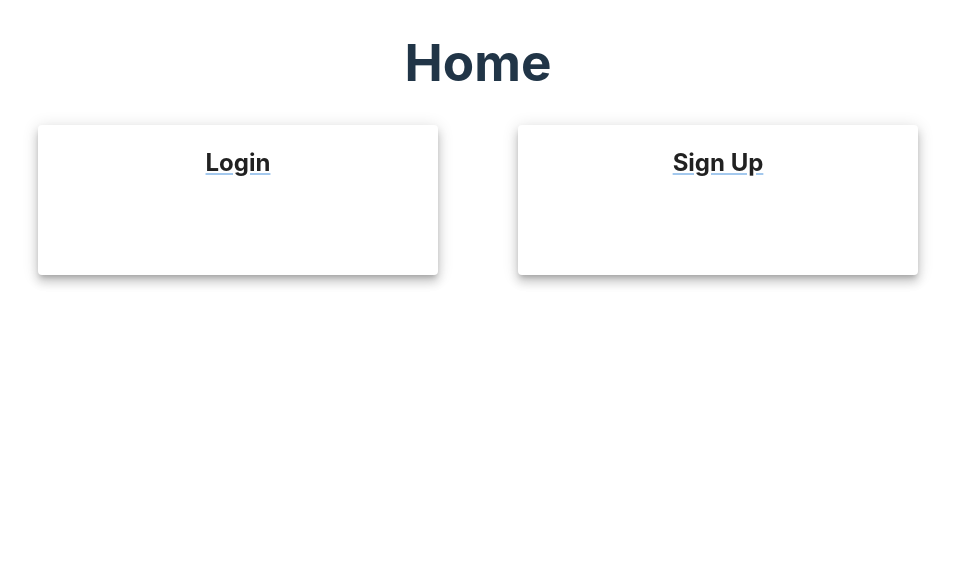
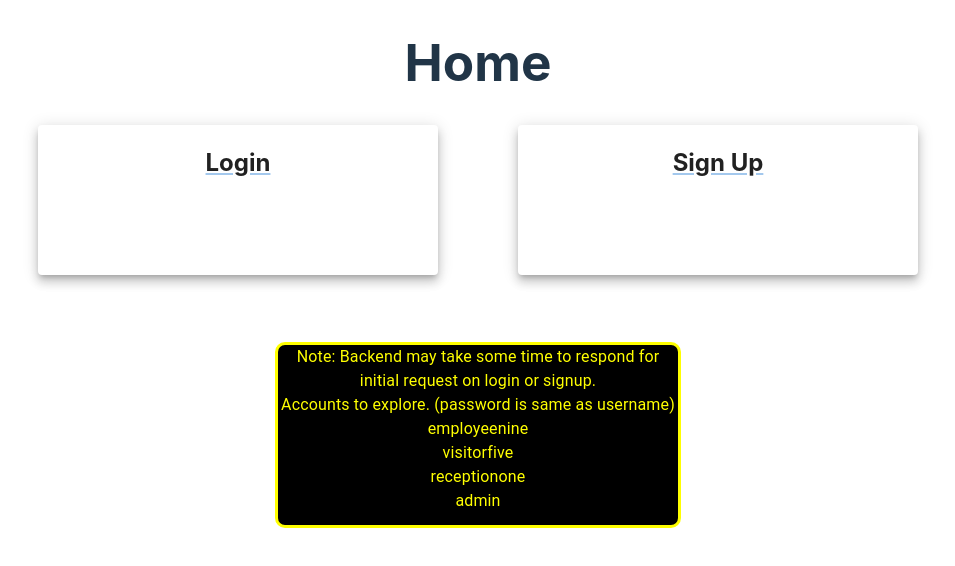
Before and after one commit to sid293/clg-vms, a React (Vite) app in the folder frontend/my-react-app/: page / in a window 1280 px wide. Before the commit this address had no page. Shown: the top 566 px of the page, without its empty margins (162-1117 px from the left). Built offline with nearby package versions, Linux system fonts and the light colour scheme.

Commit message:
help message on home page

```diff
--- a/frontend/my-react-app/src/components/Home.jsx
+++ b/frontend/my-react-app/src/components/Home.jsx
@@ -1,6 +1,6 @@
 import React from 'react';
 import { useNavigate } from 'react-router-dom';
-import {Grid,Card,Link} from '@mui/material';
+import {Grid,Card,Link, Typography,Box} from '@mui/material';
 
 const Home = ()=>{
     let navigate = useNavigate();
@@ -28,6 +28,33 @@ const Home = ()=>{
                     </Link>
                 </Grid>
             </Grid>
+            <div style={{
+                display:"flex",
+                justifyContent:"center",
+                alignItems:"center",
+                height:"40vh"
+            }}>
+                <Box sx={{
+                    height:180,
+                    width:400,
+                    border:"3px solid yellow",
+                    borderRadius:"10px",
+                    background:"black",
+                }}>
+                    <Typography sx={{
+                        color:"yellow",
+                    height:180,
+                    width:400,
+                    }}>
+                        Note: Backend may take some time to respond for initial request on login or signup.
+                        <br></br>Accounts to explore. (password is same as username)
+                        employeenine<br/>
+                        visitorfive<br/>
+                        receptionone<br/>
+                        admin
+                    </Typography>
+                </Box>
+            </div>
         </div>
     )
 }
```
